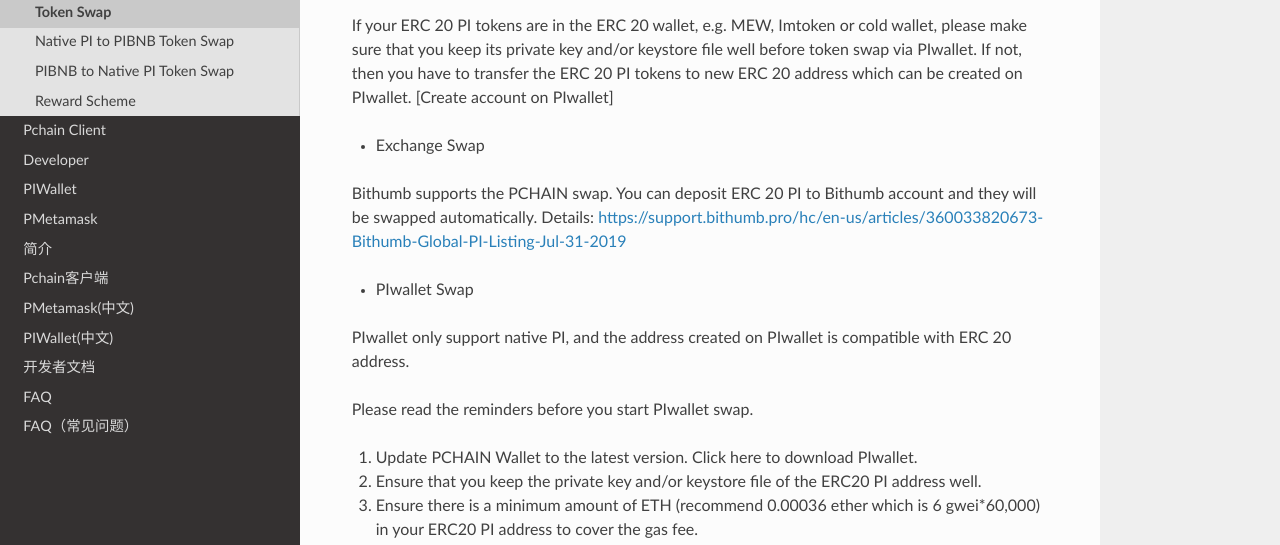
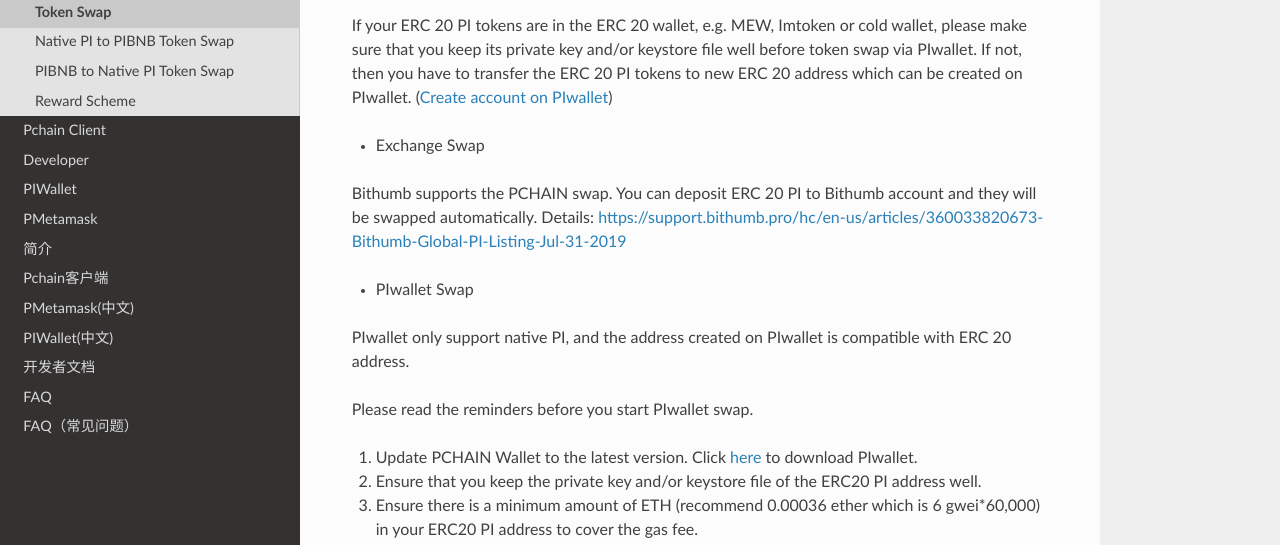
Before and after one commit to pchain-org/pchain-guide, a Sphinx documentation site: the page built from pchaindoc/source/introduction/tokenswap.rst, in a window 1280 px wide and 900 px high. Shown: the part 290-835 px from the top of the window. Built offline with Sphinx 7.4.7 and the Read the Docs theme 2.0.0, drawn with Linux system fonts in a browser that asks for light colours; pages that are not in the unit, such as notebooks, are missing from menus; part of the change alters nothing that is shown.

```diff
--- a/pchaindoc/source/introduction/tokenswap.rst
+++ b/pchaindoc/source/introduction/tokenswap.rst
@@ -8,7 +8,7 @@ There are two methods to complete the token swap: Exchange Swap and PIwallet Swa
 
 Currently, 3 exchanges (Coinsuper, Gate.io, Bithumb ) support native PI, the other exchanges（e.g. Bibox, Bittrex Global,Upbit, etc）still support the ERC 20 PI. Thus, if your ERC 20 PI tokens are in the exchange, then you need to withdraw all the ERC 20 PI first.
 
-If your ERC 20 PI tokens are in the ERC 20 wallet, e.g. MEW, Imtoken or cold wallet, please make sure that you keep its private key and/or keystore file well before token swap via PIwallet. If not, then you have to transfer the ERC 20 PI tokens to new ERC 20 address which can be created on PIwallet. [Create account on PIwallet]
+If your ERC 20 PI tokens are in the ERC 20 wallet, e.g. MEW, Imtoken or cold wallet, please make sure that you keep its private key and/or keystore file well before token swap via PIwallet. If not, then you have to transfer the ERC 20 PI tokens to new ERC 20 address which can be created on PIwallet. (:ref:`Create account on PIwallet<Create or import account>`)
 
 - Exchange Swap
 Bithumb supports the PCHAIN swap. You can deposit ERC 20 PI to Bithumb account and they will be swapped automatically.
@@ -19,7 +19,7 @@ PIwallet only support native PI, and the address created on PIwallet is compatib
 
 Please read the reminders before you start PIwallet swap.
 
-1. Update PCHAIN Wallet to the latest version. Click here to download PIwallet.
+1. Update PCHAIN Wallet to the latest version. Click `here <https://github.com/pchain-org/wallet/releases>`_ to download PIwallet.
 2. Ensure that you keep the private key and/or keystore file of the ERC20 PI address well.
 3. Ensure there is a minimum amount of ETH (recommend 0.00036 ether which is 6 gwei*60,000) in your ERC20 PI address to cover the gas fee.
 4. After you send the swap transaction, you will receive your native PI within 2 business days at most.
```
